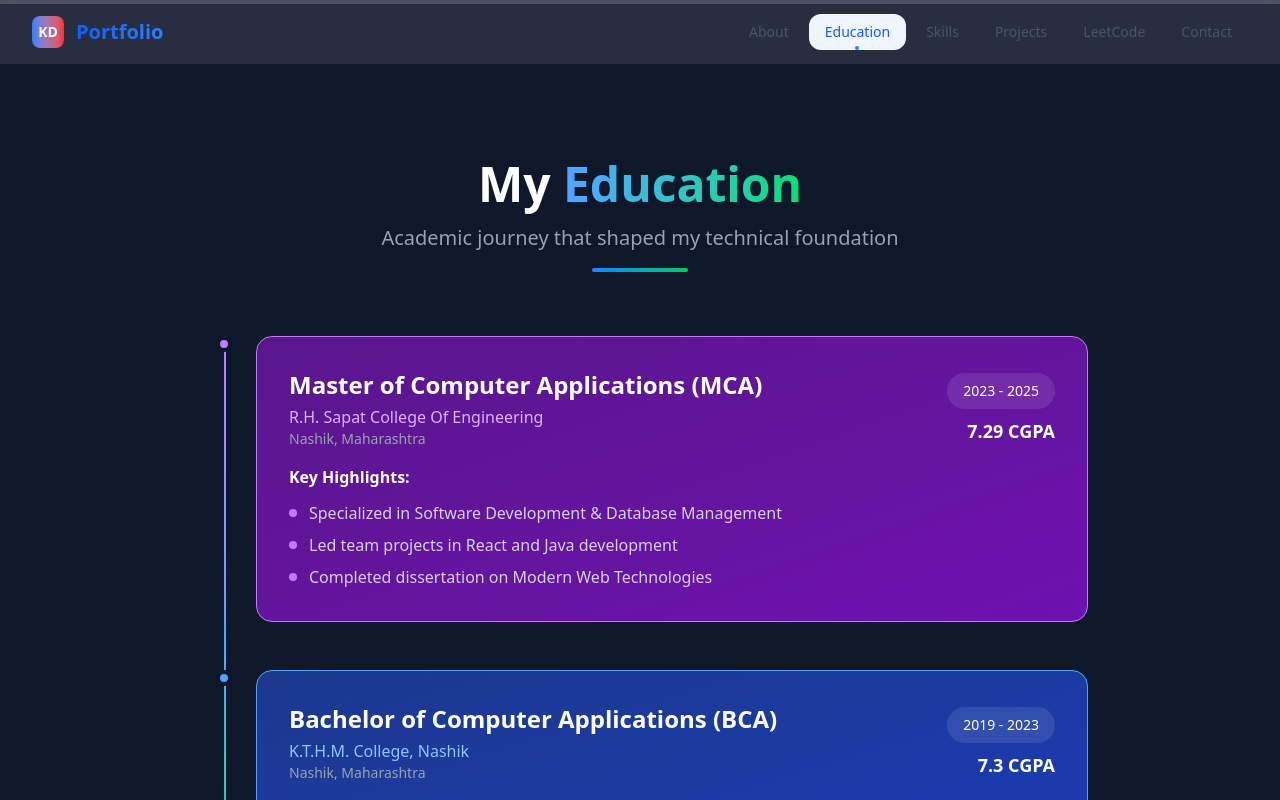
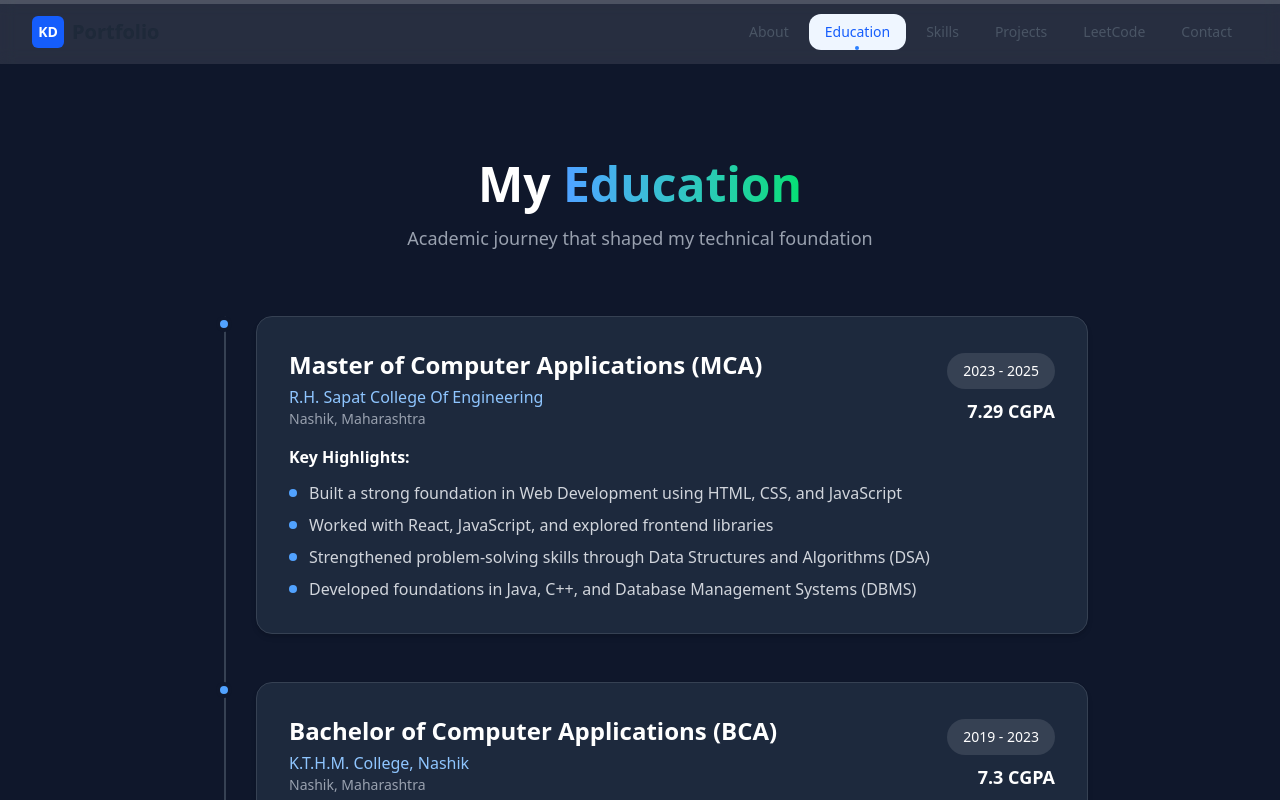
Before and after one commit to nameiskaustubh/Portfolio, a React (Vite) app: page /education in a window 1280 px wide. Shown: the top 800 px of the page. Built offline with nearby package versions, Linux system fonts and the light colour scheme.

Commit message:
Updated portfolio section

```diff
--- a/src/components/Navbar.jsx
+++ b/src/components/Navbar.jsx
@@ -75,16 +75,17 @@ const Navbar = () => {
       }`}>
         <div className="max-w-7xl mx-auto px-4 sm:px-6 lg:px-8">
           <div className="flex items-center justify-between h-16">
-            <div className="flex-shrink-0 animate-in slide-in-from-left duration-700">
-              <Link to="/" className="flex items-center hover:scale-105 transition-transform duration-300">
-                <div className="w-8 h-8 bg-gradient-to-r from-blue-500 to-red-500 rounded-lg flex items-center justify-center mr-3 transform hover:rotate-12 transition-transform duration-300">
+          <div className="flex-shrink-0">
+  <Link to="/" className="flex items-center gap-2">
+    <div className="w-8 h-8 bg-blue-600 rounded-md flex items-center justify-center">
       <span className="text-white font-bold text-sm">KD</span>
     </div>
-                <span className="text-xl font-bold bg-gradient-to-r from-blue-600 to-blue-500 bg-clip-text text-transparent">
+    <span className="text-xl font-semibold text-gray-800 dark:text-gray-200">
       Portfolio
     </span>
   </Link>
 </div>
+
 
             <div className="hidden md:block animate-in slide-in-from-top duration-700 delay-200">
               <div className="ml-10 flex items-baseline space-x-1">
--- a/src/pages/Education.jsx
+++ b/src/pages/Education.jsx
@@ -9,11 +9,11 @@ const Education = () => {
       location: "Nashik, Maharashtra",
       grade: "7.29 CGPA",
       highlights: [
-        "Specialized in Software Development & Database Management",
-        "Led team projects in React and Java development",
-        "Completed dissertation on Modern Web Technologies"
-      ],
-      color: "purple"
+        "Built a strong foundation in Web Development using HTML, CSS, and JavaScript",
+        "Worked with React, JavaScript, and explored frontend libraries",
+        "Strengthened problem-solving skills through Data Structures and Algorithms (DSA)",
+        "Developed foundations in Java, C++, and Database Management Systems (DBMS)"
+      ]
     },
     {
       year: "2019 - 2023",
@@ -22,81 +22,71 @@ const Education = () => {
       location: "Nashik, Maharashtra",
       grade: "7.3 CGPA",
       highlights: [
-        "Strong foundation in Programming & Data Structures",
-        "Participated in multiple WorkShops"
-      ],
-      color: "blue"
+        "Acquired a solid base in Programming Fundamentals and Data Structures",
+        "Explored software development concepts through projects",
+        "Actively participated in workshops and technical events, improving teamwork and collaboration"
+      ]
     },
   ];
-
-  const getColorClasses = (color) => {
-    const colorMap = {
-      purple: {
-        bg: "from-purple-900 to-purple-800",
-        border: "border-purple-400",
-        dot: "bg-purple-400",
-        text: "text-purple-300"
-      },
-      blue: {
-        bg: "from-blue-900 to-blue-800",
-        border: "border-blue-400",
-        dot: "bg-blue-400",
-        text: "text-blue-300"
-      },
-    };
-    return colorMap[color];
-  };
 
   return (
     <div className="min-h-screen bg-slate-900 pt-20">
       <section className="py-20 relative">
         <div className="container mx-auto px-6">
           <div className="max-w-4xl mx-auto">
+
+            {/* Heading */}
             <div className="text-center mb-16">
               <h1 className="text-5xl font-bold text-white mb-4">
-                My <span className="text-transparent bg-clip-text bg-gradient-to-r from-blue-400 to-green-400">Education</span>
+                My{" "}
+                <span className="text-transparent bg-clip-text bg-gradient-to-r from-blue-400 to-green-400">
+                  Education
+                </span>
               </h1>
-              <p className="text-gray-400 text-xl">Academic journey that shaped my technical foundation</p>
-              <div className="w-24 h-1 bg-gradient-to-r from-blue-500 to-green-500 mx-auto rounded-full mt-4"></div>
+              <p className="text-gray-400 text-lg">
+                Academic journey that shaped my technical foundation
+              </p>
             </div>
 
+            {/* Timeline */}
+            <div className="relative">
+              {/* Vertical Line */}
+              <div className="absolute left-8 top-0 bottom-0 w-0.5 bg-gray-700"></div>
 
-            <div className="relative">
-
-              <div className="absolute left-8 top-0 bottom-0 w-0.5 bg-gradient-to-b from-purple-400 via-blue-400 to-green-400"></div>
-
-              {educationData.map((edu, index) => {
-                const colors = getColorClasses(edu.color);
-                return (
+              {educationData.map((edu, index) => (
                 <div key={index} className="relative flex items-start mb-12 last:mb-0">
 
-                    <div className={`absolute left-6 w-4 h-4 ${colors.dot} rounded-full border-4 border-slate-900 z-10`}></div>
+                  {/* Dot */}
+                  <div className="absolute left-6 w-4 h-4 bg-blue-400 rounded-full border-4 border-slate-900 z-10"></div>
 
+                  {/* Card */}
+                  <div className="ml-16 flex-1">
+                    <div className="rounded-2xl p-8 border border-gray-700 bg-slate-800 shadow-md
+                                    transition-all duration-300 hover:-translate-y-1 hover:scale-[1.02]
+                                    hover:shadow-xl hover:bg-slate-700/90">
 
-                    <div className="ml-16 flex-1">
-                      <div className={`bg-gradient-to-br ${colors.bg} rounded-2xl p-8 border ${colors.border} border-opacity-50 transform transition-all duration-500 hover:scale-105 hover:shadow-2xl`}>
-
+                      {/* Top Info */}
                       <div className="flex flex-col md:flex-row md:items-center md:justify-between mb-4">
                         <div>
                           <h3 className="text-2xl font-bold text-white mb-1">{edu.degree}</h3>
-                            <p className={`${colors.text} font-medium`}>{edu.institution}</p>
+                          <p className="text-blue-300 font-medium">{edu.institution}</p>
                           <p className="text-gray-400 text-sm">{edu.location}</p>
                         </div>
                         <div className="mt-4 md:mt-0 text-right">
-                            <span className="inline-block bg-white/10 text-white px-4 py-2 rounded-full text-sm font-medium">
+                          <span className="inline-block bg-gray-700 text-white px-4 py-2 rounded-full text-sm font-medium">
                             {edu.year}
                           </span>
                           <p className="text-white font-bold text-lg mt-2">{edu.grade}</p>
                         </div>
                       </div>
 
-
+                      {/* Highlights */}
                       <div>
                         <h4 className="text-white font-semibold mb-3">Key Highlights:</h4>
                         <ul className="space-y-2">
                           {edu.highlights.map((highlight, i) => (
                             <li key={i} className="flex items-start gap-3 text-gray-300">
-                                <span className={`w-2 h-2 ${colors.dot} rounded-full mt-2 flex-shrink-0`}></span>
+                              <span className="w-2 h-2 bg-blue-400 rounded-full mt-2 flex-shrink-0"></span>
                               {highlight}
                             </li>
                           ))}
@@ -105,9 +95,9 @@ const Education = () => {
                     </div>
                   </div>
                 </div>
-                );
-              })}
+              ))}
             </div>
+
           </div>
         </div>
       </section>
--- a/src/pages/Home.jsx
+++ b/src/pages/Home.jsx
@@ -95,16 +95,18 @@ const Home = () => {
           <div className="flex flex-wrap justify-center gap-4">
           <Link
   to="/projects"
-              className="bg-gradient-to-r from-blue-500 to-purple-600 text-white px-8 py-3 rounded-xl font-semibold hover:from-blue-600 hover:to-purple-700 transition transform hover:scale-105 shadow-lg"
+  className="bg-blue-100 text-blue-700 px-6 py-2 rounded-lg font-medium hover:bg-blue-200 transition-colors"
 >
   View My Projects
 </Link>
+
 <Link
   to="/skills"
-              className="bg-gradient-to-r from-green-500 to-teal-600 text-white px-8 py-3 rounded-xl font-semibold hover:from-green-600 hover:to-teal-700 transition transform hover:scale-105 shadow-lg"
+  className="bg-green-100 text-green-700 px-6 py-2 rounded-lg font-medium hover:bg-green-200 transition-colors"
 >
   Explore My Skills
 </Link>
+
           </div>
         </div>
       </section>
--- a/src/pages/ProjectsSection.jsx
+++ b/src/pages/ProjectsSection.jsx
@@ -4,6 +4,7 @@ import { FaGithub, FaExternalLinkAlt, FaCode, FaEye } from "react-icons/fa";
 import mentiiImage from '../components/assets/mentiii.png';
 import colormazImage from '../components/assets/colormaz.png';
 import weatherImage from '../components/assets/weather.png';
+import pasteAppImage from '../components/assets/Paste.png';
 
 
 const Projects = () => {
@@ -82,7 +83,19 @@ const Projects = () => {
       category: "frontend",
       featured: false,
       status: "completed"
+    },
+    {
+      title: "Paste App - Simple Online Clipboard",
+      description: "A React + Redux based application that allows users to create, edit, view, delete, and share text snippets (pastes). Features include search, copy-to-clipboard, and localStorage persistence.",
+      image: pasteAppImage, // ✅ import an image screenshot or logo as pasteAppImage
+      techStack: ["React", "Redux Toolkit", "Tailwind CSS", "JavaScript", "Vite"],
+      github: "https://github.com/nameiskaustubh/Paste-App",
+      live: "https://paste-app-silk-alpha.vercel.app/",
+      category: "frontend",
+      featured: true,
+      status: "completed"
     }
+
   ];
 
 
@@ -125,9 +138,8 @@ const Projects = () => {
                         <span className="bg-gradient-to-r from-yellow-400 to-orange-500 text-black px-3 py-1 rounded-full text-sm font-semibold mr-3">
                           ⭐ Featured
                         </span>
-                        <span className={`px-3 py-1 rounded-full text-xs font-medium ${
-                          project.status === 'completed' ? 'bg-green-100 text-green-800' : 'bg-blue-100 text-blue-800'
-                        }`}>
+                        <span className={`px-3 py-1 rounded-full text-xs font-medium ${project.status === 'completed' ? 'bg-green-100 text-green-800' : 'bg-blue-100 text-blue-800'
+                          }`}>
                           {project.status === 'completed' ? '✅ Completed' : '🚧 In Progress'}
                         </span>
                       </div>
@@ -168,8 +180,12 @@ const Projects = () => {
                       <img
                         src={project.image}
                         alt={project.title}
-                        className="w-full h-64 object-cover rounded-2xl shadow-lg hover:shadow-2xl transition-all duration-500"
+                        className={`w-full h-48 rounded-xl transition-transform duration-500 ${project.title.includes("Paste App")
+                            ? "object-contain bg-white p-4 group-hover:scale-105"
+                            : "object-cover group-hover:scale-110"
+                          }`}
                       />
+
                     </div>
                   </div>
                 </div>
@@ -184,11 +200,10 @@ const Projects = () => {
             <button
               key={category.id}
               onClick={() => setSelectedCategory(category.id)}
-              className={`px-6 py-3 rounded-xl font-medium transition-all duration-300 hover:scale-105 ${
-                selectedCategory === category.id
+              className={`px-6 py-3 rounded-xl font-medium transition-all duration-300 hover:scale-105 ${selectedCategory === category.id
                   ? 'bg-blue-600 text-white shadow-lg'
                   : 'bg-gray-800 text-gray-300 hover:bg-gray-700'
-              }`}
+                }`}
             >
               {category.name} ({category.count})
             </button>
```
Also changed, not shown: src/components/assets/Paste.png (added). Lines whose indentation alone changed are shown as unchanged.
